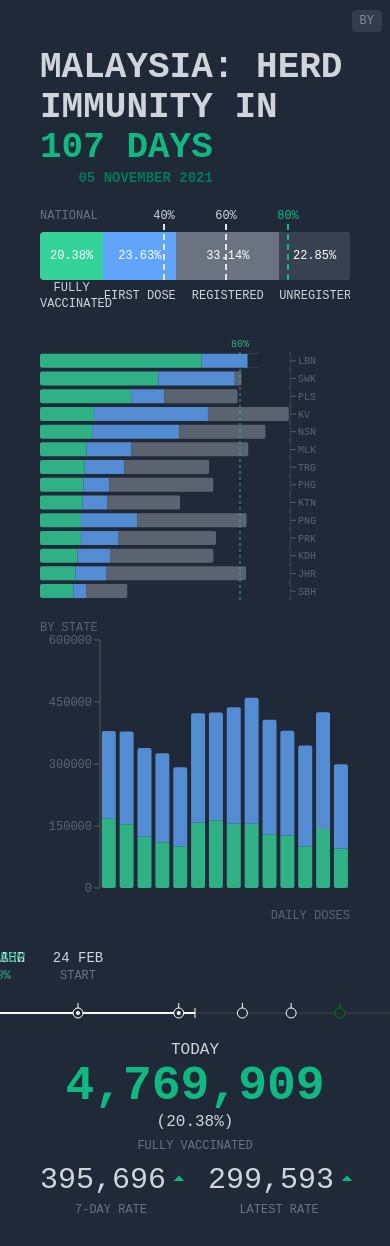
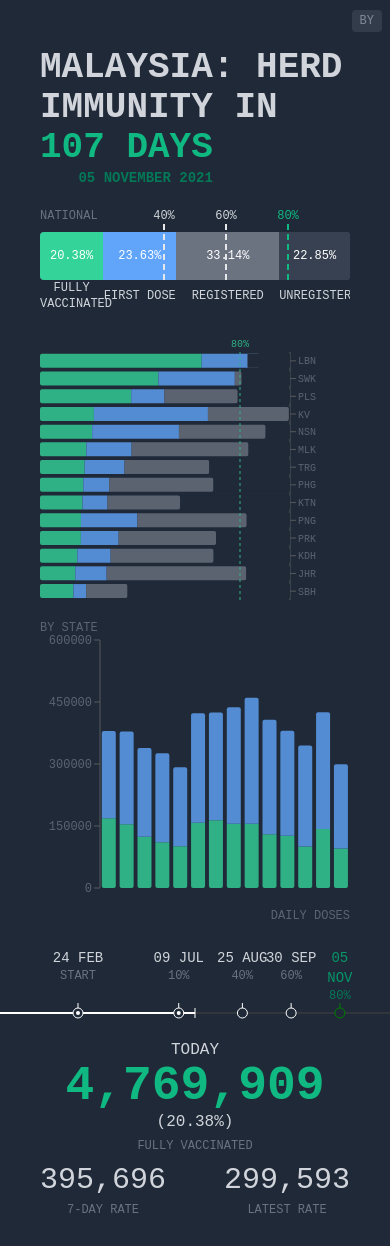
Before and after one commit to shenghann/my-vax-progress, a Next.js app: page / in a window 390 px wide. Built offline with nearby package versions, Linux system fonts and the light colour scheme.

Commit message:
bringing back hardcoded timeline data again due to parsing bug

```diff
--- a/pages/index.js
+++ b/pages/index.js
@@ -1,4 +1,5 @@
 import Head from "next/head";
+import React from "react";
 import { FontAwesomeIcon } from "@fortawesome/react-fontawesome";
 import StateCharts from "../components/state-chart";
 import DailyCharts from "../components/daily-chart";
@@ -14,7 +15,7 @@ export async function getStaticProps() {
   return {
     props: {
       progressData: allData.progress,
-      timelineData: allData.timeline,
+      // timelineData: allData.timeline,
       dosesData: allData.doses,
       stateData: allData.state,
     },
@@ -29,69 +30,76 @@ const TIMELINE_CONST = {
   TICK_FULL_Y2: 20,
 };
 
-// const timelineData = [
-//   {
-//     name: "begin",
-//     name_display: "Start",
-//     x_pct: "20%",
-//     x_pct_val: 0,
-//     date_display: "24 Feb",
-//     x_pct_tw: "left-[20%]",
-//     has_past: true,
-//     n_days: 146,
-//     n_count: "0",
-//   },
-//   {
-//     name: "10pct",
-//     name_display: "10%",
-//     x_pct_val: 0.1,
-//     date_display: "09 Jul",
-//     x_pct: "45.90%",
-//     x_pct_tw: "left-[45.90%]",
-//     has_past: true,
-//     n_days: 11,
-//     n_count: "2,340,960",
-//   },
-//   {
-//     name: "40pct",
-//     name_display: "40%",
-//     x_pct_val: 0.4,
-//     date_display: "22 Aug",
-//     x_pct: "62.31%",
-//     x_pct_tw: "left-[62.31%]",
-//     has_past: false,
-//     n_days: 33,
-//     n_count: "9,363,840",
-//   },
-//   {
-//     name: "60pct",
-//     name_display: "60%",
-//     x_pct_val: 0.6,
-//     date_display: "25 Sep",
-//     x_pct: "75.00%",
-//     x_pct_tw: "left-[75.00%]",
-//     has_past: false,
-//     n_days: 67,
-//     n_count: "14,045,760",
-//   },
-//   {
-//     name: "80pct",
-//     name_display: "80%",
-//     x_pct_val: 0.8,
-//     date_display: "28 Oct",
-//     x_pct: "87.31%",
-//     x_pct_tw: "left-[87.31%]",
-//     has_past: false,
-//     n_days: 100,
-//     n_count: "18,727,680",
-//   },
-// ];
+const timelineData = [
+  {
+    name: "begin",
+    name_display: "Start",
+    x_pct: "20%",
+    x_pct_val: 0,
+    date_display: "24 Feb",
+    x_pct_tw: "left-[20%]",
+    has_past: true,
+    n_days: 147,
+    n_count: "0",
+  },
+  {
+    name: "10pct",
+    name_display: "10%",
+    x_pct_val: 0.1,
+    date_display: "09 Jul",
+    x_pct: "45.83%",
+    x_pct_tw: "left-[45.83%]",
+    has_past: true,
+    n_days: 12,
+    n_count: "2,340,960",
+  },
+  {
+    name: "40pct",
+    name_display: "40%",
+    x_pct_val: 0.4,
+    date_display: "25 Aug",
+    x_pct: "62.15%",
+    x_pct_tw: "left-[62.1%]",
+    has_past: false,
+    n_days: 35,
+    n_count: "9,363,840",
+  },
+  {
+    name: "60pct",
+    name_display: "60%",
+    x_pct_val: 0.6,
+    date_display: "30 Sep",
+    x_pct: "74.65%",
+    x_pct_tw: "left-[74.65%]",
+    has_past: false,
+    n_days: 71,
+    n_count: "14,045,760",
+  },
+  {
+    name: "80pct",
+    name_display: "80%",
+    x_pct_val: 0.8,
+    date_display: "05 Nov",
+    x_pct: "87.15%",
+    x_pct_tw: "left-[87.15%]",
+    has_past: false,
+    n_days: 107,
+    n_count: "18,727,680",
+  },
+];
+
 export default function Home({
   progressData,
-  timelineData,
+  // timelineData,
   stateData,
   dosesData,
 }) {
+  const [state, setState] = React.useState({
+    useTotalPop: false,
+  });
+  const handleChange = (event) => {
+    setState({ useTotalPop: event.target.checked });
+  };
   return (
     <div className="bg-gray-800 text-gray-300 font-b612-mono flex flex-col items-center justify-center min-h-screen py-2">
       <Head>
@@ -120,8 +128,9 @@ export default function Home({
           </ReactTooltip>
         </div>
         {/* big header */}
+        <div className="flex items-center">
           <h1
-          className="text-4xl md:text-6xl font-bold uppercase"
+            className="text-4xl md:text-6xl w-full font-bold uppercase"
             data-tip
             data-for="days-hover"
           >
@@ -136,6 +145,30 @@ export default function Home({
               </p>
             </span>
           </h1>
+          {/* <div class="flex items-center" data-tip data-for="pop-option-hover">
+            <p className="uppercase text-xs text-gray-300 p-2">Adult</p>
+            <label for="useTotalPop" class="flex items-center cursor-pointer">
+              <div class="relative">
+                <input
+                  type="checkbox"
+                  checked={!!state.useTotalPop}
+                  onChange={handleChange}
+                  id="useTotalPop"
+                  class="sr-only"
+                />
+                <div class="block bg-gray-600 w-14 h-8 rounded-full"></div>
+                <div class="dot absolute left-1 top-1 bg-white w-6 h-6 rounded-full transition"></div>
+              </div>
+            </label>
+            <p className="uppercase text-xs text-gray-300 p-2">Total</p>
+          </div>
+          <ReactTooltip id="pop-option-hover" type="dark">
+            <p className="w-40">
+              Figures based on adult population (&gt; 18 yo) or total population
+            </p>
+          </ReactTooltip> */}
+        </div>
+
         <ReactTooltip id="days-hover" type="dark" effect="solid" place="top">
           <p>
             Estimated based on current vaccination rate (past 7-day average) to
@@ -297,6 +330,7 @@ export default function Home({
           </div>
         </div>
       </main>
+      {/* bottom section */}
       <div className="flex flex-col items-center justify-center w-full pb-5">
         {/* timeline labels */}
         <div className="relative h-10 w-full uppercase">
@@ -437,9 +471,9 @@ export default function Home({
             >
               <div className="flex items-center">
                 <p className="text-3xl">395,696</p>
-                <p className="w-2 ml-2 text-green-500">
+                {/* <p className="w-2 ml-2 text-green-500">
                   <FontAwesomeIcon icon="caret-up" />
-                </p>
+                </p> */}
               </div>
               <p className="text-xs uppercase text-gray-500 pt-1">7-Day Rate</p>
             </div>
@@ -511,9 +545,9 @@ export default function Home({
             >
               <div className="flex items-center">
                 <p className="text-3xl">{progressData.rate_latest}</p>
-                <p className="w-2 ml-2 text-green-500">
+                {/* <p className="w-2 ml-2 text-green-500">
                   <FontAwesomeIcon icon="caret-up" />
-                </p>
+                </p> */}
               </div>
 
               <p className="text-xs uppercase text-gray-500 pt-1">
```
Lines whose indentation alone changed are shown as unchanged.
